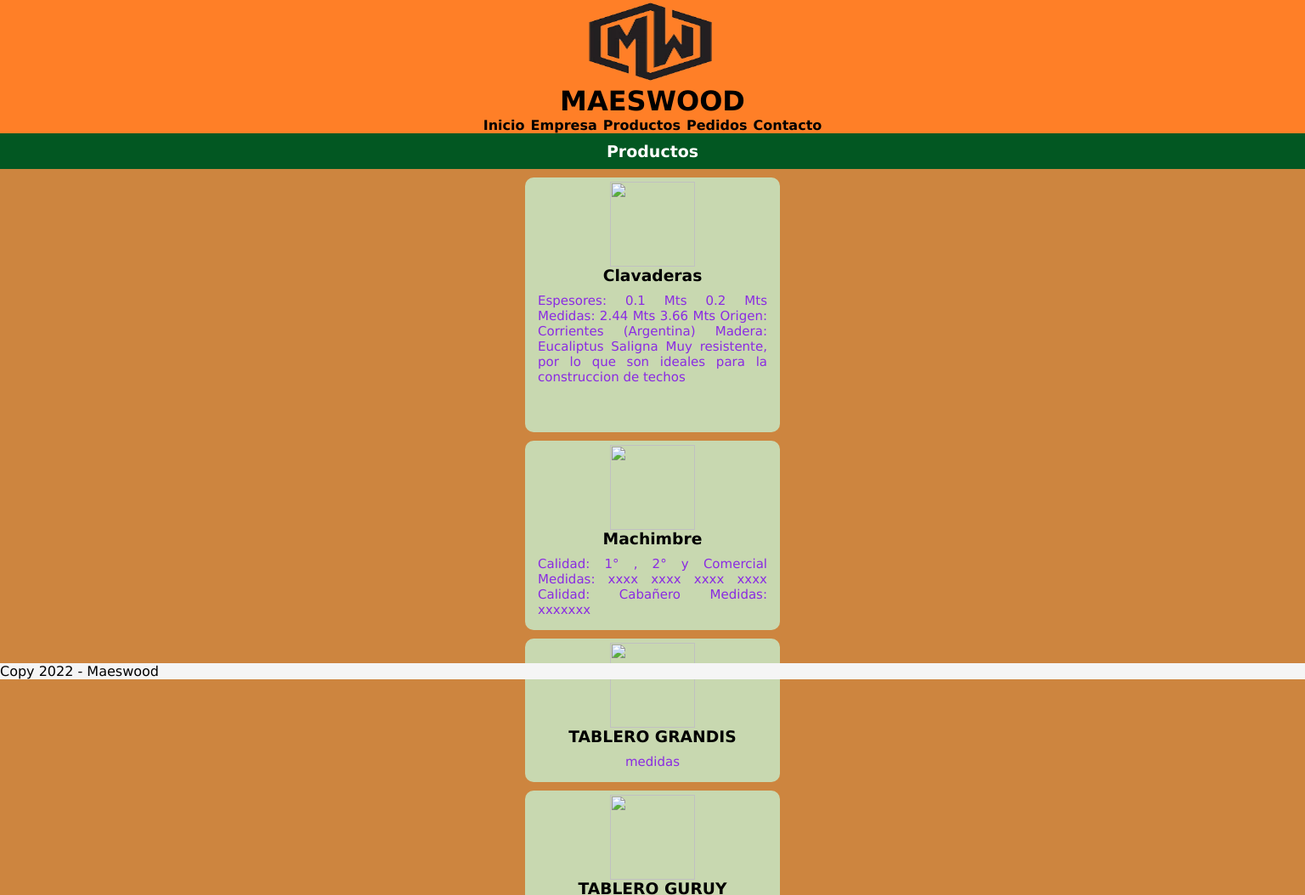
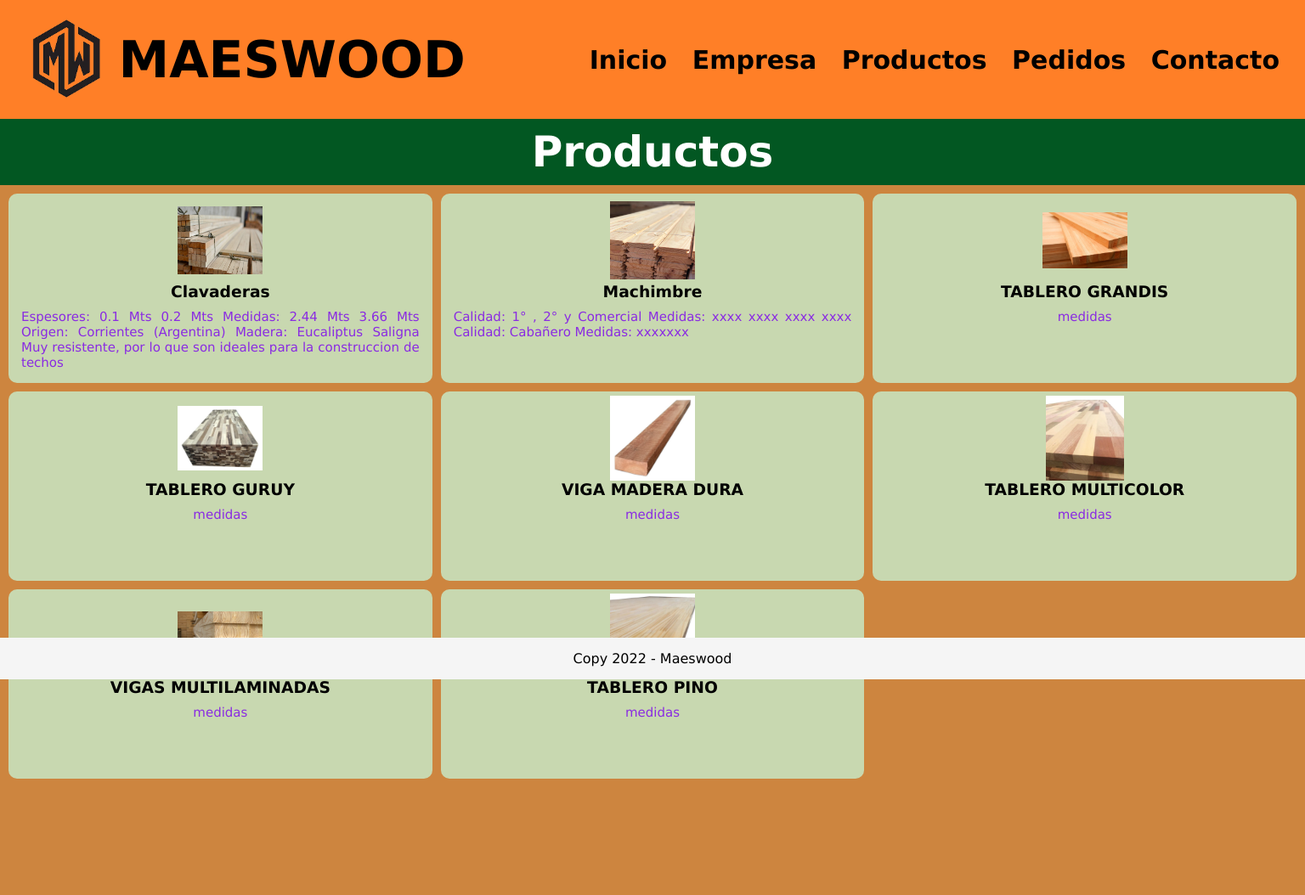
Before and after one commit to fedepenaloza/maeswood, a plain HTML site: page productos.html in a window 1536 px wide. Shown: the top 1054 px of the page at 85% size. After the commit the page ends 957 px from the top, so only its background shows below. Drawn offline with Linux system fonts and the light colour scheme.

Commit message:
grids y responsive

```diff
--- a/css/style.css
+++ b/css/style.css
@@ -99,7 +99,6 @@ footer{
 }
 .grid div{
     border-radius: 10px;
-    display: flex;
     background-color: rgb(200, 216, 176);
 }
 .caja{
@@ -123,7 +122,94 @@ footer{
 }
 
 
-/* medias cuery*/
+
+/* Media Querie*/
+/*TABLET*/
+
+@media (min-width:768px){
+    .grid{
+        flex-direction: row;
+        grid-template-columns: repeat(2, 1fr);
+        grid-template-rows: repeat(2, 1fr);
+
+    }
+    .header nav a{
+        font-weight: 600;
+        padding: 10px;
+        align-items:center
+    }
+    .header{
+     padding: 20px;
+    flex-direction: row;
+    justify-content: space-between;
+    align-items: center;
+    }
+
+     h2{
+        font-size: 50px;
+    }
+    .inicio p{
+        font-size: 25px;
+    }
+    .inicio div{
+        padding: 35px;
+       width: 35%;
+
+
+    }
+    footer{
+        padding: 15px;
+        text-align: center;
+    }
+
+
+}
+
+/*DESTOCK */
+
+
+@media (min-width:1400px){
+    .grid{
+        flex-direction: row;
+        grid-template-columns: repeat(3, 1fr);
+        grid-template-rows: repeat(3, 1fr);
+
+    }
+    .header{
+        font-size: 30px;
+        padding: 20px;
+        flex-direction: row;
+        justify-content: space-between;
+        align-items: center;
+    }
+    .header .logo{
+        display: flex;
+        flex-direction: row;
+        align-items: center;
+    }
+    .header nav a:hover{
+        color: white;
+    }
+    .inicio{
+        height: 700px;
+    }
+    .inicio h2{
+        font-size: 50px;
+    }
+    .inicio p{
+        font-size: 40px;
+    }
+    .inicio div{
+        padding: 35px;
+       width: 35%;
+
+
+    }
+    footer{
+        padding: 15px;
+        text-align: center;
+    }
+}
 
 /* .header nav a:hover{
     color: white;
--- a/productos.html
+++ b/productos.html
@@ -28,7 +28,7 @@
      <div class="grid">
             <div class="caja">
 
-            <img src="../Proyecto maeswood/img/clavadera_eucalipto.png" alt="">
+                <img src="./img/clavadera_eucalipto.png" alt="clavadera_eucalipto">
                 <h3>Clavaderas</h3>
 
               <p> Espesores:
@@ -44,7 +44,7 @@
         </div>
 
         <div class="caja">
-            <img src="../Proyecto maeswood/img/machimbre.png" alt="">
+            <img src="./img/machimbre.png" alt="">
             <h3>Machimbre</h3>
             <p> Calidad: 1° , 2° y Comercial
                 Medidas:
@@ -59,38 +59,38 @@
         </div>
 
         <div class="caja">
-            <img src="../Proyecto maeswood/img/tablero_grandis.jpg" alt="">
+            <img src="./img/tablero_grandis.jpg" alt="">
             <h3>TABLERO GRANDIS</h3>
             <p>medidas</p>
 
         </div>
 
         <div class="caja">
-            <img src="../Proyecto maeswood/img/tablero_guruy.jpg" alt="">
+            <img src="./img/tablero_guruy.jpg" alt="">
             <h3>TABLERO GURUY</h3>
             <p>medidas</p>
         </div>
 
         <div class="caja">
-            <img src="../Proyecto maeswood/img/viga madera dura.jpg" alt="">
+            <img src="./img/viga madera dura.jpg" alt="">
             <h3>VIGA MADERA DURA</h3>
             <p>medidas</p>
         </div class="caja">
 
         <div class="caja">
-            <img src="../Proyecto maeswood/img/tablero_multicolor.png" alt="">
+            <img src="./img/tablero_multicolor.png" alt="">
             <h3>TABLERO MULTICOLOR</h3>
             <p>medidas</p>
         </div>
 
         <div class="caja">
-            <img src="../Proyecto maeswood/img/vigas-multilaminadas.png" alt="">
+            <img src="./img/vigas-multilaminadas.png" alt="">
             <h3>VIGAS MULTILAMINADAS</h3>
             <p>medidas</p>
         </div>
 
         <div class="caja">
-            <img src="../Proyecto maeswood/img/tablero_pino.jpg" alt="">
+            <img src="./img/tablero_pino.jpg" alt="">
             <h3>TABLERO PINO</h3>
             <p>medidas</p>
         </div>
```
Lines whose indentation alone changed are shown as unchanged.
